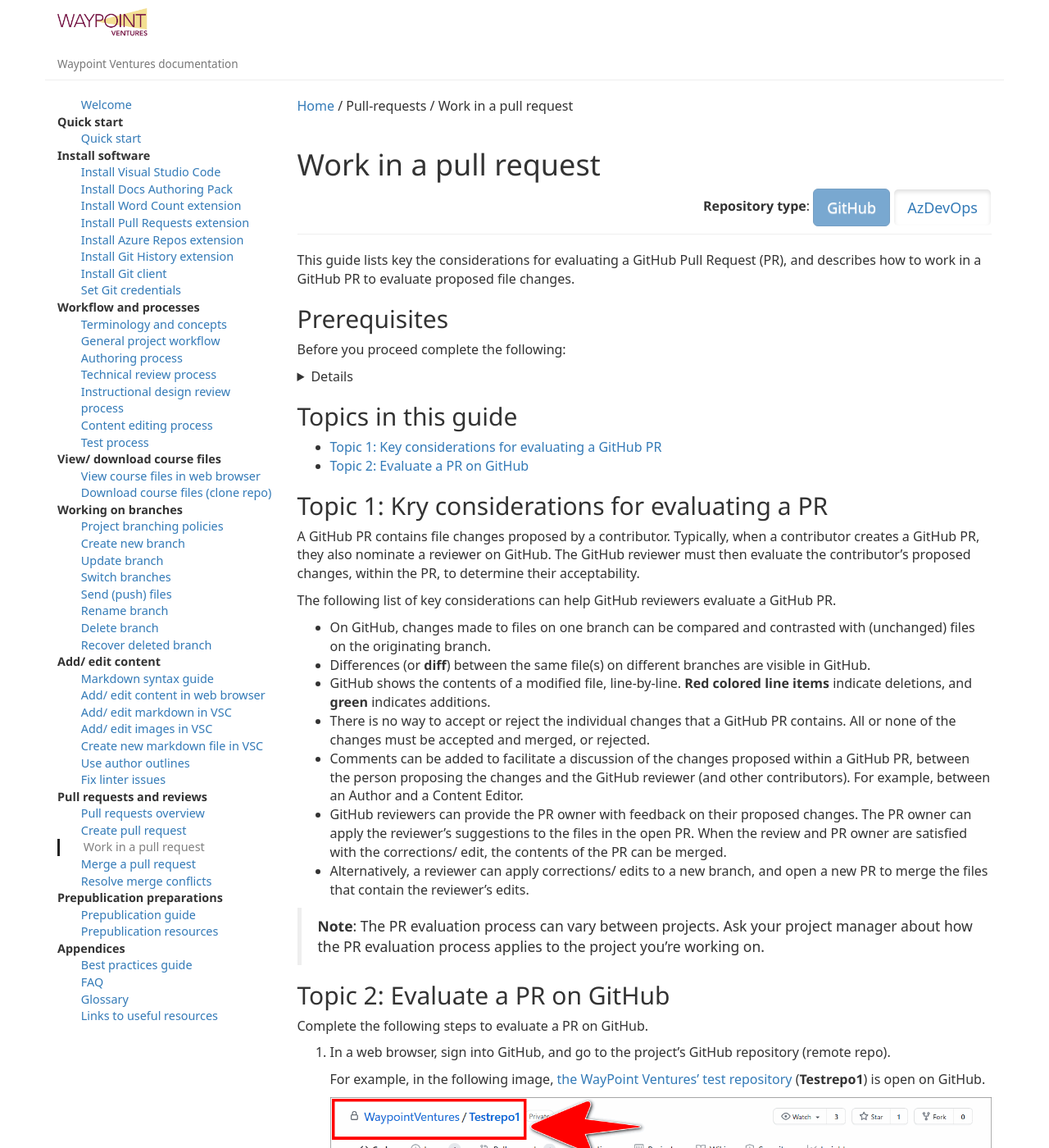
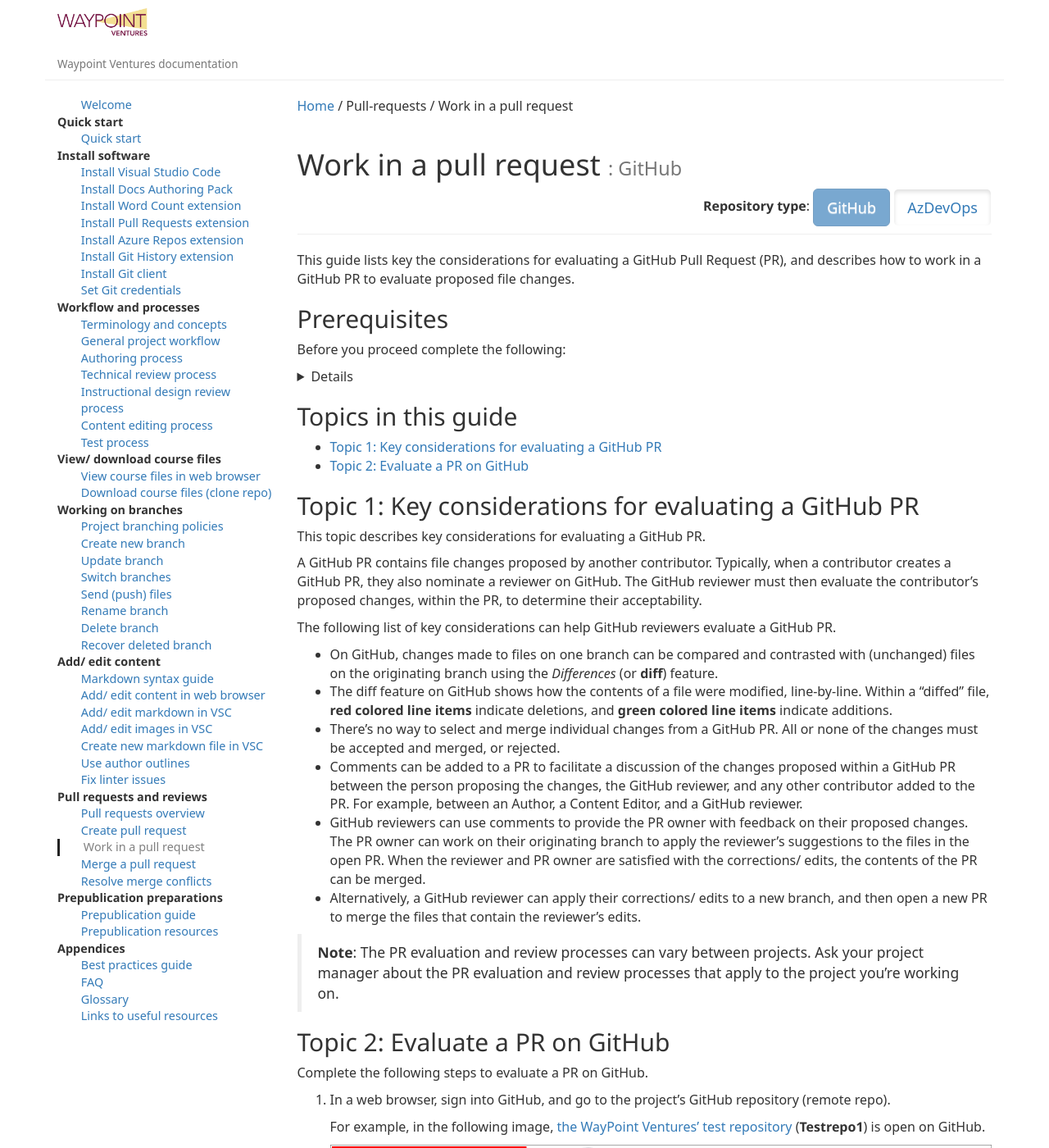
Before and after one commit to mkavana/docs, a Jekyll site: the page built from _posts/13-pull-requests/2020-06-03-work-in-pr.md, in a window 1280 px wide and 1400 px high. Shown: the whole window at 82% size. Built offline with Jekyll 4.4.1, drawn with Linux system fonts in a browser that asks for light colours; some web fonts are replaced; some of the changed text lies outside the part shown.

Commit message:
add clarity to steps & fix typos

```diff
--- a/_posts/13-pull-requests/2020-06-03-work-in-pr.md
+++ b/_posts/13-pull-requests/2020-06-03-work-in-pr.md
@@ -1,7 +1,7 @@
 ---
 layout: multi
 title: Work in a pull request
-subtitle:
+subtitle: GitHub
 description: A guide to evaluating file changes proposed in a GitHub PR
 author: mkavana
 date: 01 Jun 2020
@@ -24,21 +24,22 @@ This guide lists key the considerations for evaluating a GitHub Pull Request (PR
 
 {% include video.html %}
 
-## Topic 1: Kry considerations for evaluating a PR {#topic1}
+## Topic 1: Key considerations for evaluating a GitHub PR {#topic1}
 
-A GitHub PR contains file changes proposed by a contributor. Typically, when a contributor creates a GitHub PR, they also nominate a reviewer on GitHub. The GitHub reviewer must then evaluate the contributor's proposed changes, within the PR, to determine their acceptability.
+This topic describes key considerations for evaluating a GitHub PR.
+
+A GitHub PR contains file changes proposed by another contributor. Typically, when a contributor creates a GitHub PR, they also nominate a reviewer on GitHub. The GitHub reviewer must then evaluate the contributor's proposed changes, within the PR, to determine their acceptability.
 
 The following list of key considerations can help GitHub reviewers evaluate a GitHub PR.
 
-- On GitHub, changes made to files on one branch can be compared and contrasted with (unchanged) files on the originating branch.
-- Differences (or **diff**) between the same file(s) on different branches are visible in GitHub.
-- GitHub shows the contents of a modified file, line-by-line. **Red colored line items** indicate deletions, and **green** indicates additions.
-- There is no way to accept or reject the individual changes that a GitHub PR contains. All or none of the changes must be accepted and merged, or rejected.
-- Comments can be added to facilitate a discussion of the changes proposed within a GitHub PR, between the person proposing the changes and the GitHub reviewer (and other contributors). For example, between an Author and a Content Editor.
-- GitHub reviewers can provide the PR owner with feedback on their proposed changes. The PR owner can apply the reviewer's suggestions to the files in the open PR. When the review and PR owner are satisfied with the corrections/ edit, the contents of the PR can be merged.
-- Alternatively, a reviewer can apply corrections/ edits to a new branch, and open a new PR to merge the files that contain the reviewer's edits.
+- On GitHub, changes made to files on one branch can be compared and contrasted with (unchanged) files on the originating branch using the *Differences* (or **diff**) feature.
+- The diff feature on GitHub shows how the contents of a file were modified, line-by-line. Within a "diffed" file, **red colored line items** indicate deletions, and **green colored line items** indicate additions.
+- There's no way to select and merge individual changes from a GitHub PR. All or none of the changes must be accepted and merged, or rejected.
+- Comments can be added to a PR to facilitate a discussion of the changes proposed within a GitHub PR between the person proposing the changes, the GitHub reviewer, and any other contributor added to the PR. For example, between an Author, a Content Editor, and a GitHub reviewer.
+- GitHub reviewers can use comments to provide the PR owner with feedback on their proposed changes. The PR owner can work on their originating branch to apply the reviewer's suggestions to the files in the open PR. When the reviewer and PR owner are satisfied with the corrections/ edits, the contents of the PR can be merged.
+- Alternatively, a GitHub reviewer can apply their corrections/ edits to a new branch, and then open a new PR to merge the files that contain the reviewer's edits.
 
-> **Note**: The PR evaluation process can vary between projects. Ask your project manager about how the PR evaluation process applies to the project you're working on.
+> **Note**: The PR evaluation and review processes can vary between projects. Ask your project manager about the PR evaluation and review processes that apply to the project you're working on.
 >
 
 ## Topic 2: Evaluate a PR on GitHub {#topic2}
@@ -51,9 +52,11 @@ Complete the following steps to evaluate a PR on GitHub.
 
     ![Example GitHub repo in a web browser](../assets/images/13-pull-requests/work-pr/GitHub/pr-evaluate-001.png)
 
-2. Choose the **Pull requests** tab, then select the GitHub PR you require from the list of **open** PRs.
+2. Choose the **Pull requests** tab, and then select the GitHub PR you require from the list of **open** PRs.
 
     ![GitHub 'pull requests' tab](../assets/images/13-pull-requests/work-pr/GitHub/pr-evaluate-002.png)
+
+    > **Note**: To view details about a PR that was closed previously, choose the **closed** icon from the **Pull requests** page, and then select the GitHub PR you require from the list of **closed** PRs.
 
 3. Choose the **Files changed** tab.
 
@@ -72,18 +75,18 @@ Complete the following steps to evaluate a PR on GitHub.
 
 5. **Optional**: Add a comment to query a proposed change or specific area of a modified file.
 
-    To open a discussion about a proposed change, hover your cursor over part of the file, then select the **blue box with the white plus sign**. Type your comment, and choose **Start a review**. You can preview your comment from the **Preview** tab.
+    To add a comment about a proposed change, hover your cursor over part of the file, then select the **blue box with the white plus sign**. Type your comment, and choose **Start a review**. You can preview your comment from the **Preview** tab.
 
     ![The 'add comment' field within the 'files changed' tab of a GitHub pull request](../assets/images/13-pull-requests/work-pr/GitHub/pr-evaluate-005a.png)
 
-    > **Note**: Use the **Start a review** feature to create a new *GitHub PR review*. A GitHub PR review is visible to the person proposing the changes, the owner of the originating branch, and any other contributors assigned to the PR. The GitHub PR review feature facilitates discussion between stakeholders about proposed changes on GitHub. Use the **GitHub PR review** commenting feature to initiate discussions; if deeper discussion is necessary, supplement your comments with email communication.
+    > **Note**: Use the **Start a review** feature to create a new *GitHub PR review*. A GitHub PR review is visible to the person proposing the changes, the owner of the originating branch, and any other contributor assigned to the PR. Use the **GitHub PR review** and commenting feature to initiate a discussion among stakeholders about proposed file changes on GitHub. If deeper discussion is necessary, supplement your GitHub review comments with email communication.
     >
 
-    Stakeholders can exchange comments in the **Review comment area**, by typing text into the **reply box**.
+    Stakeholders can exchange comments in the **Review comment area** by typing into the **reply box**.
 
     ![The 'reply to comment' text entry field within the files changed tab of a GitHub pull request](../assets/images/13-pull-requests/work-pr/GitHub/pr-evaluate-005b.png)
 
-    After you've typed your reply, add the comment by selecting **Add review comment**.
+    After you've typed your GitHub PR review comment, select **Add review comment**.
 
     ![The 'add review comment' button for submitting comments associated with a GitHub pull request](../assets/images/13-pull-requests/work-pr/GitHub/pr-evaluate-005c.png)
 
@@ -93,15 +96,17 @@ Complete the following steps to evaluate a PR on GitHub.
 
     ![The 'edit file' button for launching the GitHub editor](../assets/images/13-pull-requests/work-pr/GitHub/pr-evaluate-006.png)
 
-7. Apply changes to the file by typing them directly into the **GitHub editor** panel. The GitHub editor allows you to scroll through a file's contents, make edits, and preview changes in your browser.
+7. Apply changes to the file by typing directly into the **GitHub editor** panel.
+
+    The GitHub editor allows you to scroll through a file's contents, make edits, and preview changes in your browser.
 
     ![GitHub editor with a file open for editing](../assets/images/13-pull-requests/work-pr/GitHub/pr-evaluate-007.png)
 
-8. When you've applied your changes, scroll to the end of the **GitHub editor** panel. Enter a short title and description of your changes. Ensure that the option to **commit directly to the reviewer branch** is selected, and choose **Commit changes**.
+8. When you've applied your changes, scroll to the end of the **GitHub editor** panel. Enter a short title and description for your changes. Ensure that the option to **commit directly to the reviewer branch** is selected, and choose **Commit changes**.
 
     ![GitHub editor 'commit changes' button](../assets/images/13-pull-requests/work-pr/GitHub/pr-evaluate-008a.png)
 
-    The change you made is visible in the file's edit history, inside the **GitHub editor** panel. Your commit will be added to the GitHub PR that's open on the current branch.
+    The change you made is visible inside the **GitHub editor** panel. Your commit will be added to the GitHub PR that's open on the current branch.
 
     ![GitHub editor with changes made to an opened file](../assets/images/13-pull-requests/work-pr/GitHub/pr-evaluate-008b.png)
 
@@ -117,7 +122,7 @@ Complete the following steps to evaluate a PR on GitHub.
 
 10. Select the **Display the rich diff** icon to enable the **rich diff** feature in GitHub.
 
-    GitHub's **rich diff** (differences) feature provides a preview of the file changes contained in a GitHub PR, like the **Track Changes** option in Microsoft Word.
+    GitHub's **rich diff** (rich differences) feature provides a preview of the file changes that a PR contains, like the **Track Changes** option in Microsoft Word.
 
     ![Output of GitHub's 'rich diff' for previewing the file changes](../assets/images/13-pull-requests/work-pr/GitHub/pr-evaluate-010a.png)
 
```
Also changed, not shown: other parts of _posts/13-pull-requests/2020-06-03-work-in-pr.md (+6 -2 lines).
